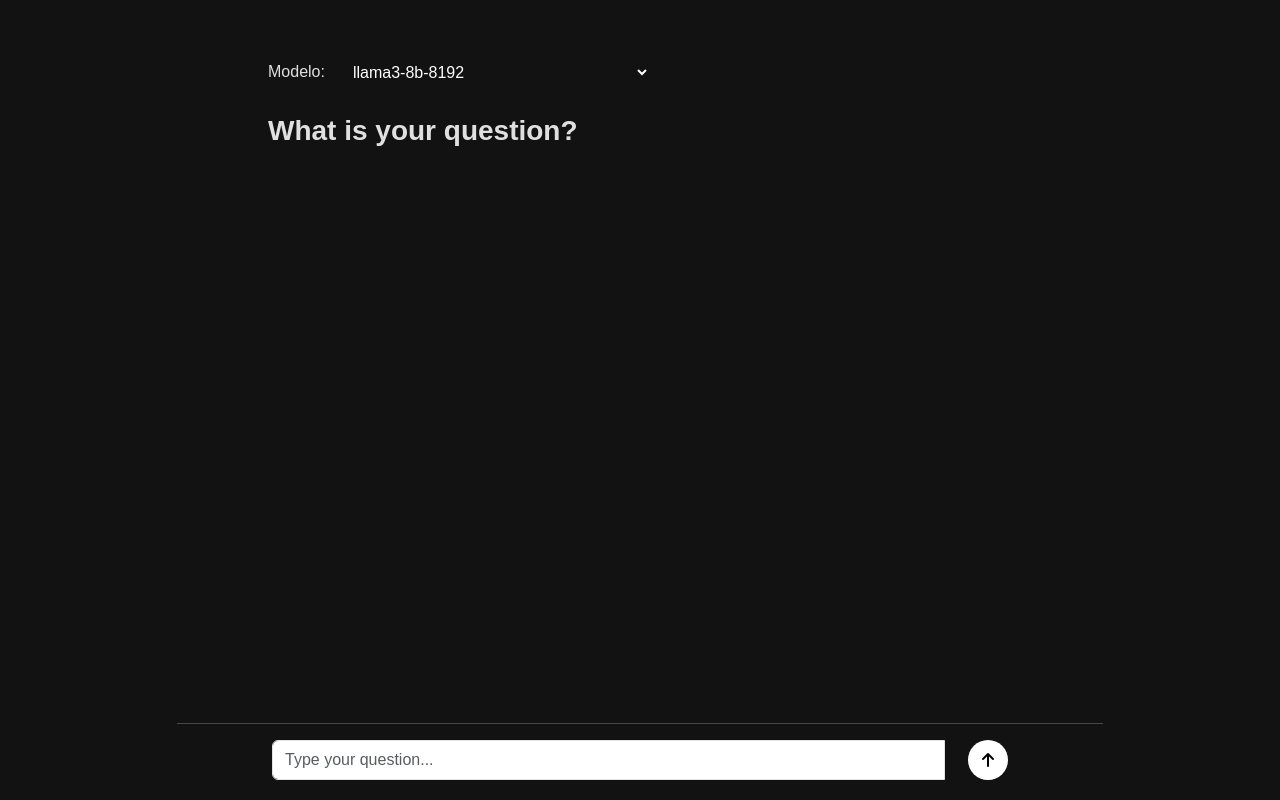
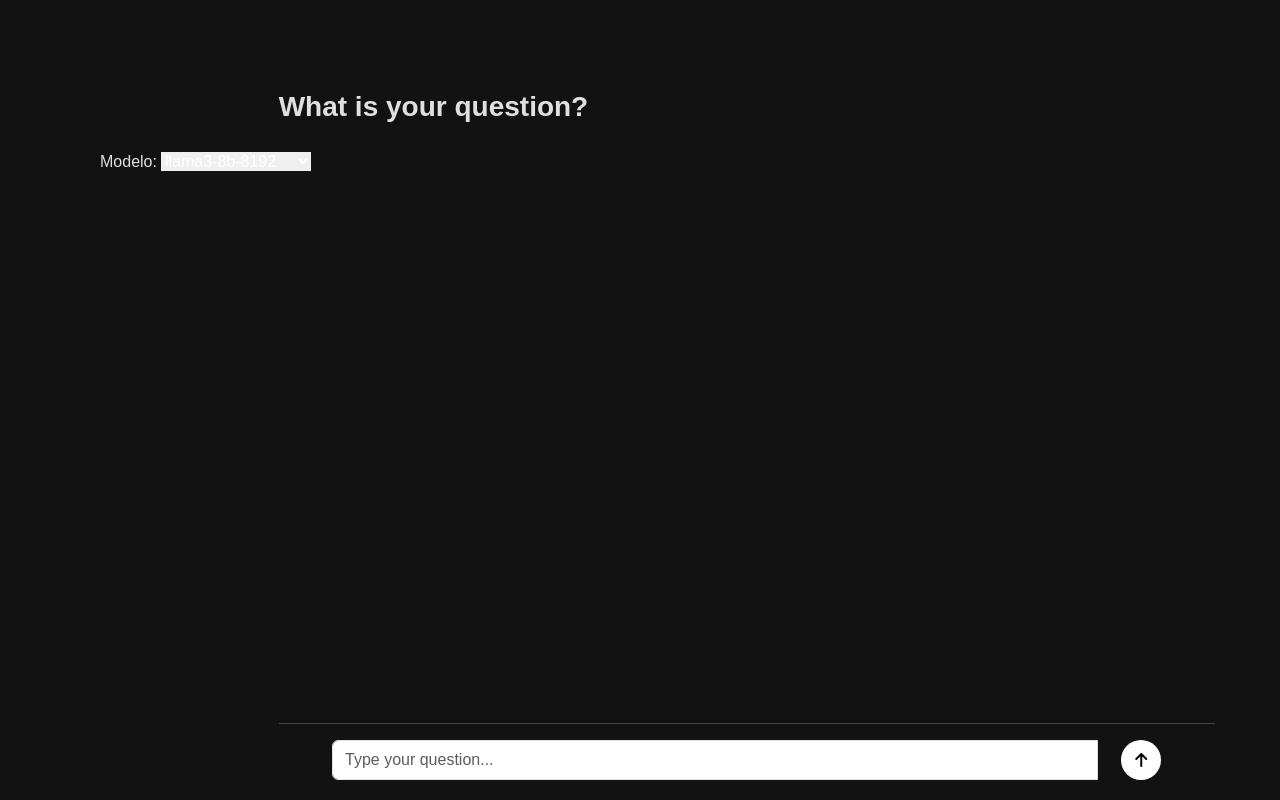
Before and after one commit to AxelMBC/rag-ai, a Next.js app: page / in a window 1280 px wide. Built offline with nearby package versions, Linux system fonts and the light colour scheme.

Commit message:
new layout

```diff
--- a/app/components/InputAsk.tsx
+++ b/app/components/InputAsk.tsx
@@ -43,11 +43,13 @@ const InputAsk = ({
   };
   return (
     <div className="sticky-chat-input">
-      <div className="container">
+      <div className="container-fluid">
         <div className="row justify-content-center">
-          <div className="col-10">
+          <div className="col-2"></div>
+          <div className="col-9">
             <hr />
           </div>
+          <div className="col-2"></div>
           <div className="col-12 col-md-8">
             <div className="input-group">
               <input
--- a/app/components/modelSelector.tsx
+++ b/app/components/modelSelector.tsx
@@ -12,15 +12,15 @@ const ModelSelector = ({
   setSelectedModel,
 }: modelSelectorProps) => {
   return (
-    <div className="col-auto d-inline">
-      <div className="d-flex align-items-center">
+    <div className="fixed-selector">
       Modelo:
       <select
-          className="border-0 bg-transparent text-white ms-4"
+        className="border-0 text-white ms-1"
         value={selectedModel}
         onChange={(e) => {
           setSelectedModel(e.target.value);
         }}
+        style={{ width: "150px" }}
       >
         {groqModels.map((model) => (
           <option key={model.id} style={{ backgroundColor: "rgba(1,1,1)" }}>
@@ -29,7 +29,6 @@ const ModelSelector = ({
         ))}
       </select>
     </div>
-    </div>
   );
 };
 export default ModelSelector;
--- a/app/page.tsx
+++ b/app/page.tsx
@@ -18,22 +18,19 @@ export default function Home() {
   // console.log("answers", answers);
 
   return (
+    <>
       <div className="main-container d-flex align-items-center">
-      <div className="d-inline"></div>
-      <div style={{ width: "30%" }}></div>
-      <div className="content">
         <div className="container-fluid">
-          <div className="row response-container">
+          <div className="row justify-content-center response-container">
+            <div className="col-1">
               <ModelSelector
                 selectedModel={selectedModel}
                 setSelectedModel={setSelectedModel}
               />
-
-            <h3 className="col-12 col-sm-8 prompt fw-bold">
-              What is your question?
-            </h3>
-
-            <div className="col-12" style={{ paddingBottom: "200px" }}>
+            </div>
+            <div className="col-12 col-sm-8">
+              <h3 className="prompt fw-bold">What is your question?</h3>
+              <div style={{ paddingBottom: "200px" }}>
                 {answers?.map((answer) => {
                   return (
                     <Message
@@ -60,5 +57,6 @@ export default function Home() {
           setLoading={setLoading}
         />
       </div>
+    </>
   );
 }
--- a/styles/scss/all.scss
+++ b/styles/scss/all.scss
@@ -25,28 +25,13 @@ body {
   flex-direction: column;
 }
 
-.content {
-  width: 60%;
+// .content {
+//   width: 60%;
 
-  @media screen and (max-width: 768px) {
-    width: 100%;
-  }
-}
-
-.sticky-selector {
-  position: sticky;
-  top: 0; /* Stick to the top */
-  left: 0; /* Align to the left */
-  height: 100vh; /* Full viewport height */
-  z-index: 999; /* Make sure it stays above other content */
-  padding: 1rem; /* Optional padding */
-  background-color: rgba(
-    255,
-    255,
-    255,
-    0.1
-  ); /* Optional background transparency */
-}
+//   @media screen and (max-width: 768px) {
+//     width: 100%;
+//   }
+// }
 
 .prompt {
   margin-top: 30px;
@@ -93,6 +78,12 @@ body {
   }
 }
 
+.fixed-selector {
+  position: fixed;
+  top: 150px;
+  left: 100px;
+}
+
 .sticky-chat-input {
   position: fixed;
   bottom: 0;
```
Lines whose indentation alone changed are shown as unchanged.
